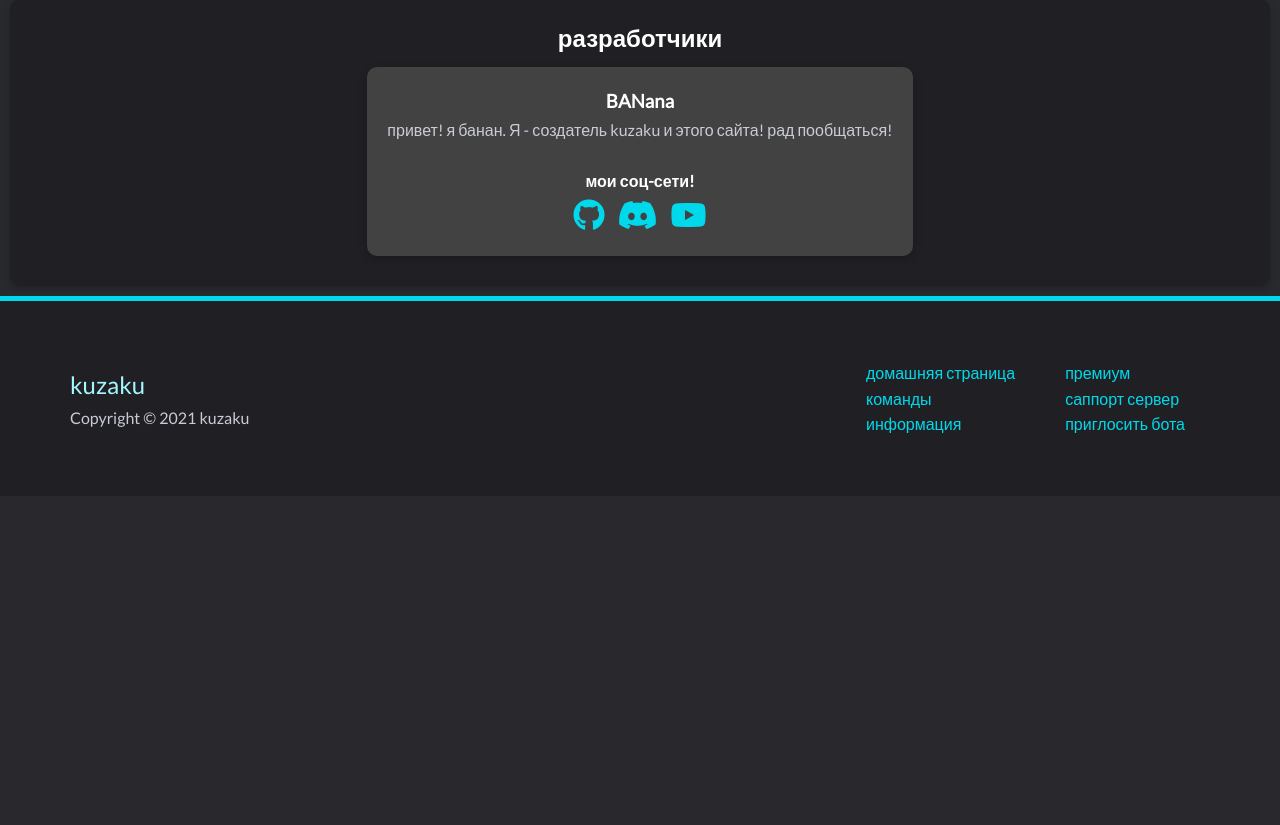
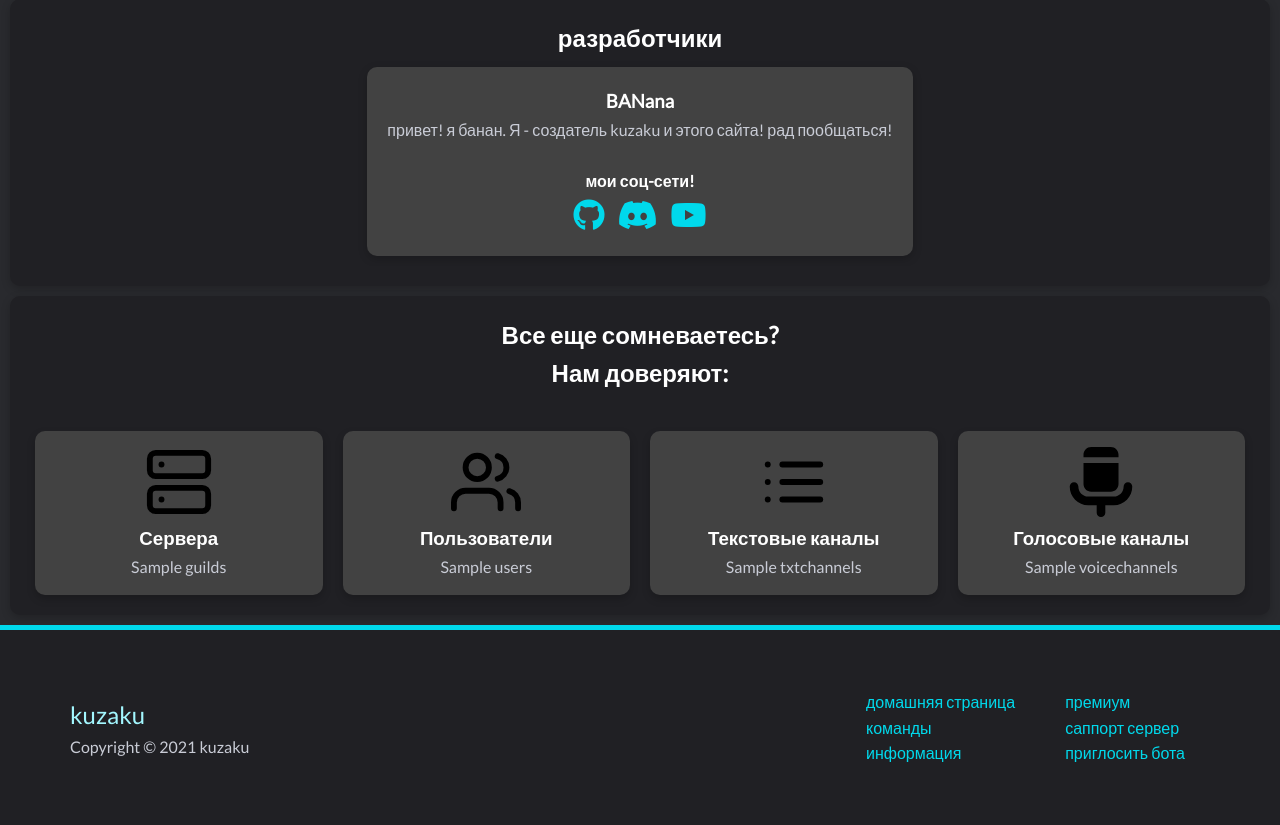
Before and after one commit to kuzaku-developers/kuzaku, a Python web app: template web/templates/index.html in a window 1280 px wide. Shown: the part 1888-2713 px from the top of the page. Before the commit the page ends 2321 px from the top, so only its background shows below. Run offline with Jinja, Linux system fonts and the light colour scheme; the template is opened without the code that fills it: most values are stand-ins (such as "Sample title", 1, 10 or a date in 2020).

Commit message:
web v 0.0.2

```diff
--- a/web/static/css/docs.css
+++ b/web/static/css/docs.css
@@ -42,8 +42,16 @@ h3 {
 	text-align: center;
 }
 
+.stats {
+	text-align: center;
+}
+
 .devs .card {
 	background-color: var(--primary-color);
+}
+
+.stats .card {
+	background-color: #424242;
 }
 
 .devs i {
--- a/web/static/css/index.css
+++ b/web/static/css/index.css
@@ -1,3 +1,47 @@
+* {
+	box-sizing: border-box;
+  }
+
+body {
+	font-family: Arial, Helvetica, sans-serif;
+  }
+
+  /* Float four columns side by side */
+.column {
+	float: left;
+	width: 25%;
+	padding: 0 10px;
+  }
+
+  /* Remove extra left and right margins, due to padding in columns */
+.row {margin: 0 -5px;}
+
+  /* Clear floats after the columns */
+.row:after {
+	content: "";
+	display: table;
+	clear: both;
+  }
+
+  /* Style the counter cards */
+.cardd {
+	box-shadow: 0 4px 8px 0 rgba(0, 0, 0, 0.2); /* this adds the "card" effect */
+	padding: 16px;
+	border-radius: 10px;
+	text-align: center;
+	background-color: #424242;
+  }
+
+  /* Responsive columns - one column layout (vertical) on small screens */
+@media screen and (max-width: 600px) {
+	.column {
+	  width: 100%;
+	  display: block;
+	  margin-bottom: 20px;
+	}
+  }
+
+
 /* Showcase */
 .showcase {
 	height: 700px;
--- a/web/templates/index.html
+++ b/web/templates/index.html
@@ -130,6 +130,42 @@
         </div>
     </div>
     </section>
+
+    <section class='stats card'>
+        <h1>Все еще сомневаетесь?</h1>
+        <h2>Нам доверяют:</h2>
+        <h2>⠀</h2>
+        <div class="row">
+            <div class="column">
+              <div class="cardd">
+                <img src="static/images/server.svg", alt='guilds_icon', style="width:70px;height:70px;">
+                <h3>Сервера</h3>
+                <p>{{ guilds }}</p>
+              </div>
+            </div>
+            <div class="column">
+                <div class="cardd">
+                  <img src="static/images/users.svg", alt='users_icon', style="width:70px;height:70px;">
+                  <h3>Пользователи</h3>
+                  <p>{{ users }}</p>
+                </div>
+              </div>
+              <div class="column">
+                <div class="cardd">
+                  <img src="static/images/list.svg", alt='text_channels_icon', style="width:70px;height:70px;">
+                  <h3>Текстовые каналы</h3>
+                  <p>{{ txtchannels }}</p>
+                </div>
+              </div>
+              <div class="column">
+                <div class="cardd">
+                  <img src="static/images/voice.svg", alt='voice_channels_icon', style="width:70px;height:70px;">
+                  <h3>Голосовые каналы</h3>
+                  <p>{{ voicechannels }}</p>
+                </div>
+              </div>
+          </div>
+    </section>
     <!-- Footer -->
     <div class='footer'>
         <div class='container full grid'>
```
Also changed, not shown: bot/main.py (+32 -11 lines), web/main.py (+24 -6 lines), web/static/images/list.svg (added), web/static/images/server.svg (added), web/static/images/users.svg (added), web/static/images/voice.svg (added), 1 other file.
